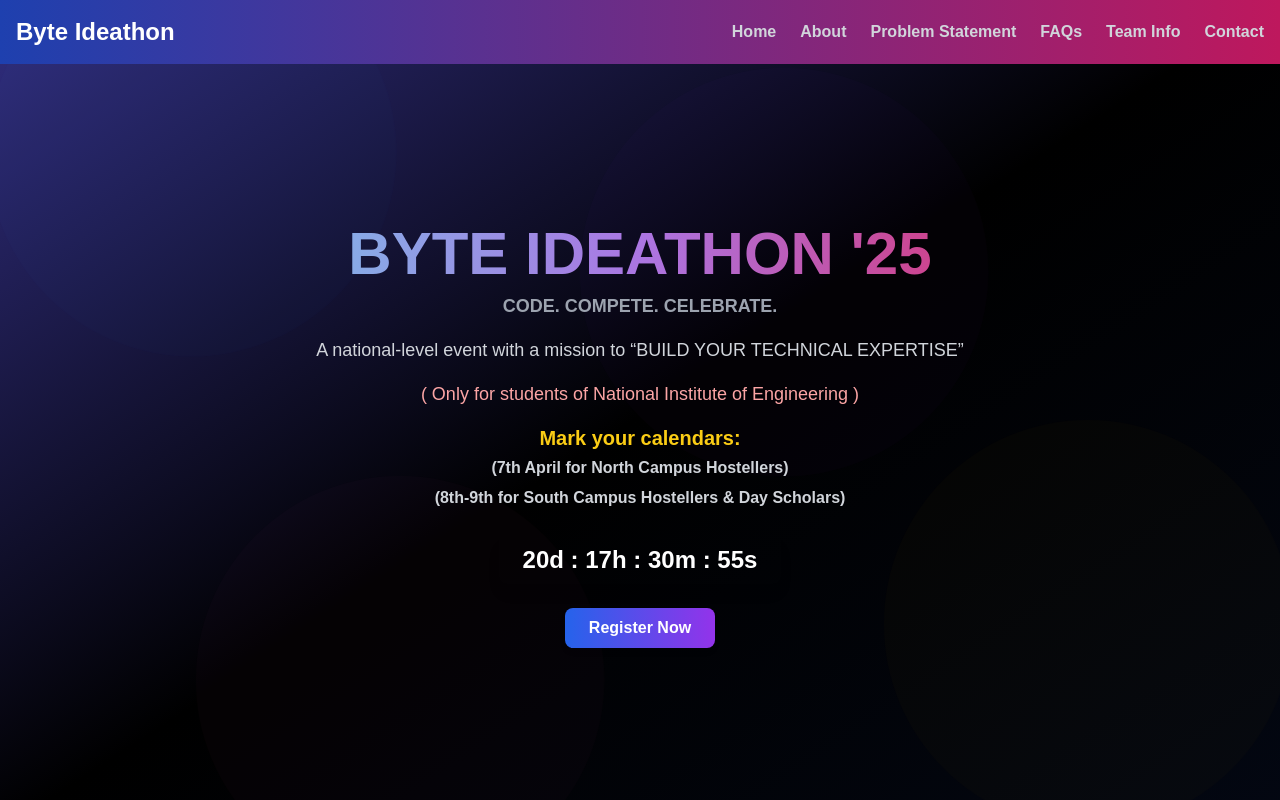
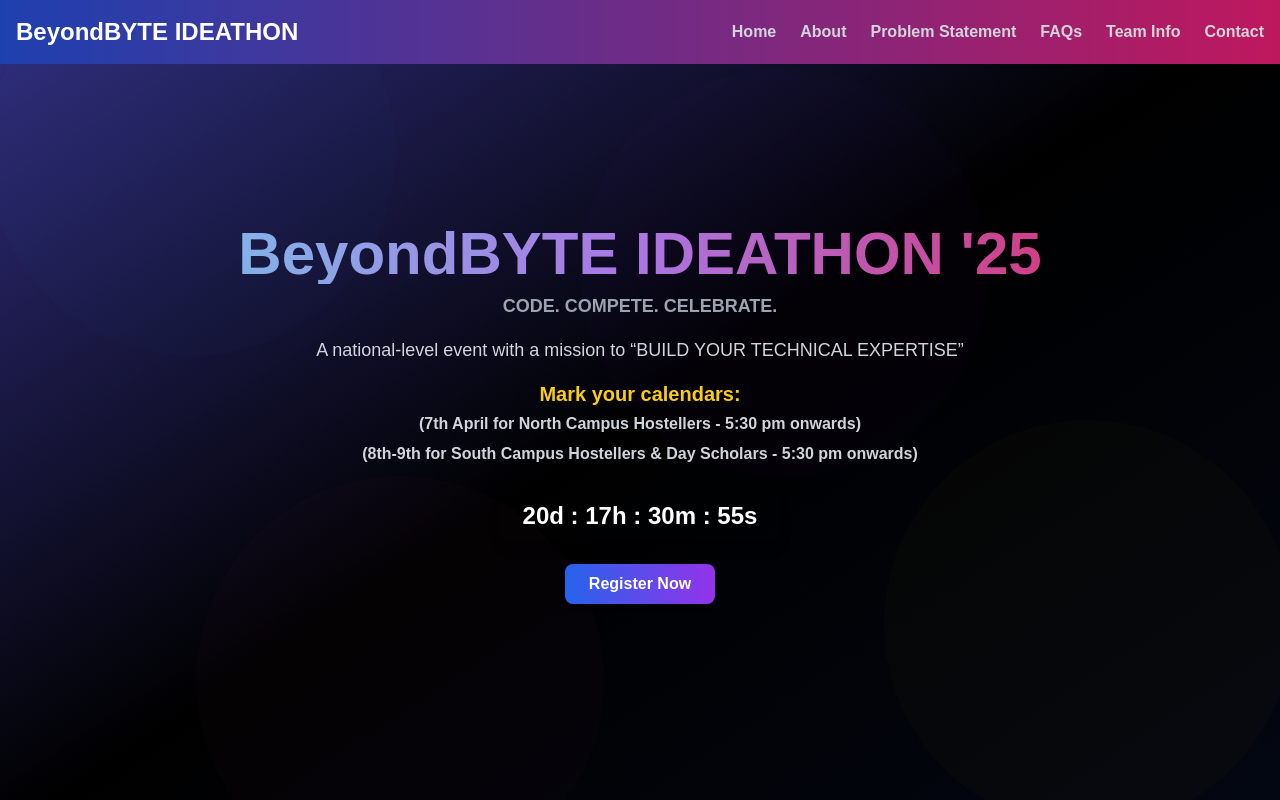
Before and after one commit to TheBYTEClubNIE/ByteClubWebsite, a Next.js app in the folder frontend/: page /Ideathon in a window 1280 px wide. Shown: the top 800 px of the page. Built offline with nearby package versions, Linux system fonts and the light colour scheme; a web font is replaced by a local one.

Commit message:
ideathon page audits

```diff
--- a/frontend/app/components/Ideathon/IdeaFAQs.tsx
+++ b/frontend/app/components/Ideathon/IdeaFAQs.tsx
@@ -17,12 +17,8 @@ const faqs : FAQ[] =[
     answer: "Anyone passionate about technology, innovation, and problem-solving can participate! Whether you're a beginner or an experienced coder, Byte Ideathon welcomes everyone."
   },
   {
-    question: "Is there any registration fee?",
-    answer: "No, Byte Ideathon is completely free to participate. Just register and get ready to innovate!"
-  },
-  {
     question: "Do I need to have a team?",
-    answer: "You can participate solo or in a team (typically 2-5 members). If you don’t have a team, we’ll help you find one!"
+    answer: "You can participate solo or in a team (typically 2-4 members). If you don’t have a team, we’ll help you find one!"
   },
   {
     question: "What are the prizes?",
--- a/frontend/app/components/Ideathon/Main.tsx
+++ b/frontend/app/components/Ideathon/Main.tsx
@@ -2,7 +2,6 @@
 import { useEffect, useState } from "react";
 import { motion } from "framer-motion";
 
-// Countdown Timer Logic
 const calculateTimeLeft = () => {
   const eventDate = new Date("2025-04-07T11:00:00").getTime();
   const now = new Date().getTime();
@@ -69,7 +68,7 @@ const Page = () => {
       className="w-full p-4 fixed top-0 bg-gradient-to-r from-blue-800 to-pink-700 z-20"
     >
       <div className="container mx-auto flex flex-wrap items-center justify-between">
-        <div onClick={()=> window.location.href = "#home"} className="text-2xl font-bold text-white cursor-pointer">Byte Ideathon</div>
+        <div onClick={()=> window.location.href = "#home"} className="text-2xl font-bold text-white cursor-pointer">BeyondBYTE IDEATHON</div>
 
         {/* Mobile Menu Button */}
         <button className="lg:hidden text-white focus:outline-none" onClick={() => setMenuOpen(!menuOpen)}>
@@ -114,19 +113,16 @@ const Page = () => {
       >
 
         <h2  className="text-5xl sm:text-6xl font-extrabold bg-clip-text text-transparent bg-gradient-to-r from-blue-300 via-purple-400 to-pink-500 animate-pulse">
-          BYTE IDEATHON &apos;25
+        BeyondBYTE IDEATHON &apos;25
         </h2>
         <p className="text-gray-400 mt-2 text-lg font-semibold">CODE. COMPETE. CELEBRATE.</p>
         <p className="mt-4 text-lg text-gray-300 max-w-2xl mx-auto">
           A national-level event with a mission to <q>BUILD YOUR TECHNICAL EXPERTISE</q>
         </p>
-        <p className="mt-4 text-lg text-red-300 max-w-2xl mx-auto">
-          ( Only for students of National Institute of Engineering )
-        </p>
 
         <p className="text-yellow-400 font-semibold mt-4 text-xl">Mark your calendars: <br/>
-          <span className="text-gray-300 text-[1rem]">(7th April for North Campus Hostellers)</span><br/>
-          <span className="text-gray-300 text-[1rem]">(8th-9th for South Campus Hostellers & Day Scholars)</span>
+          <span className="text-gray-300 text-[1rem]">(7th April for North Campus Hostellers - 5:30 pm onwards)</span><br />
+          <span className="text-gray-300 text-[1rem]">(8th-9th for South Campus Hostellers & Day Scholars - 5:30 pm onwards)</span>
         </p>
 
         {/* Countdown Timer */}
```
